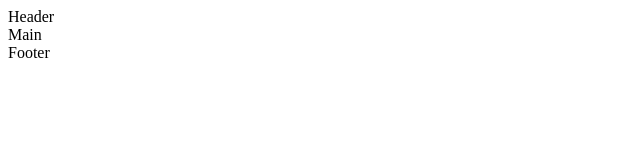
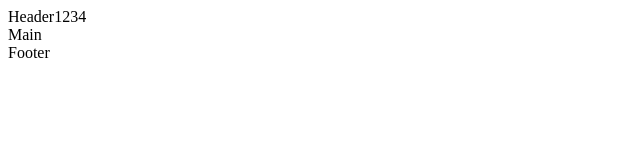
Before and after one commit to Valbel93/my-project, a plain HTML site: page index.html in a window 1280 px wide. Shown: the full height of the page, 0-640 px from the left. Drawn offline with Linux system fonts and the light colour scheme.

Commit message:
Update index.html

```diff
--- a/index.html
+++ b/index.html
@@ -6,7 +6,7 @@
     <title>Document</title>
   </head>
   <body>
-    <header>Header</header>
+    <header>Header1234</header>
     <main>Main</main>
     <footer>Footer</footer>
   </body>
```
